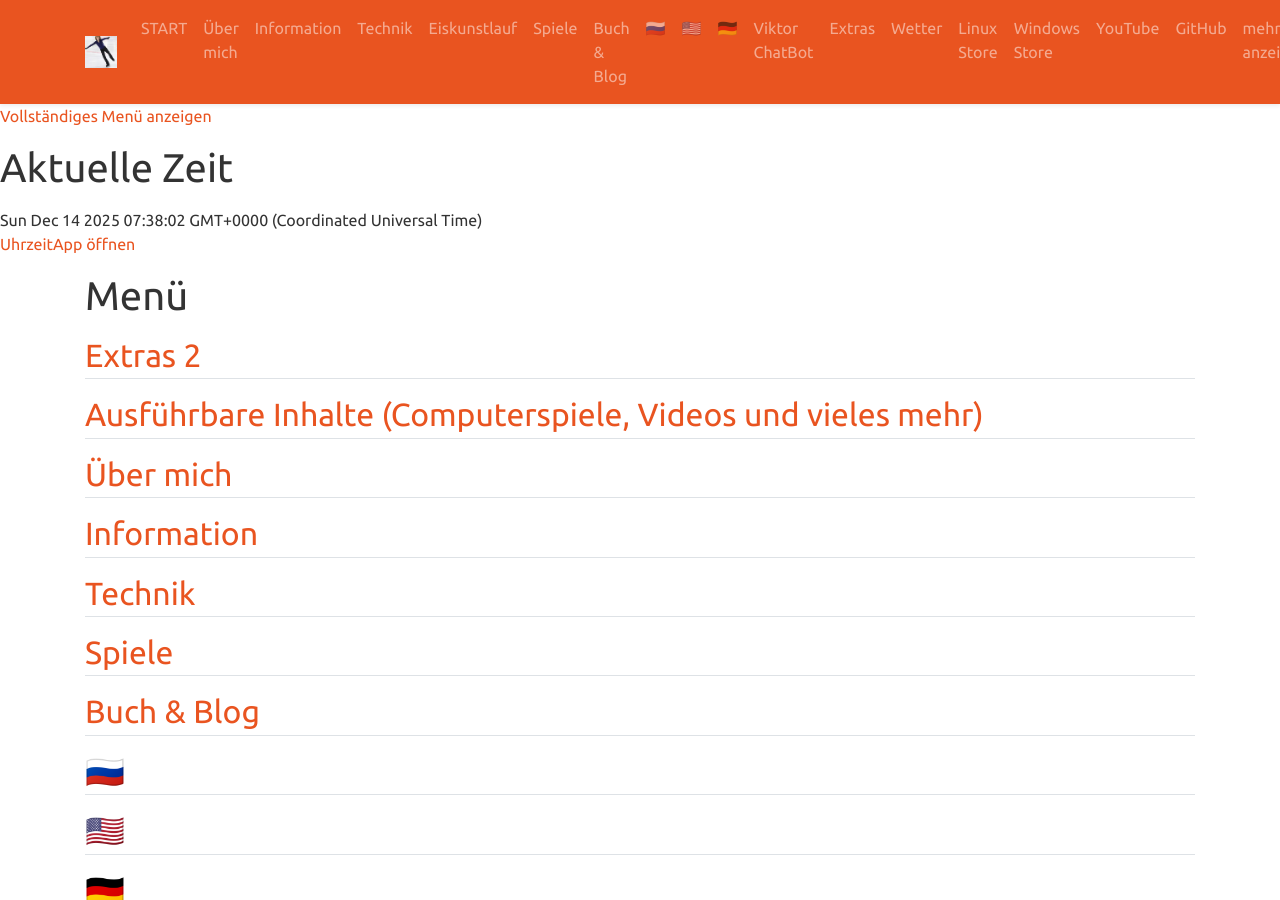
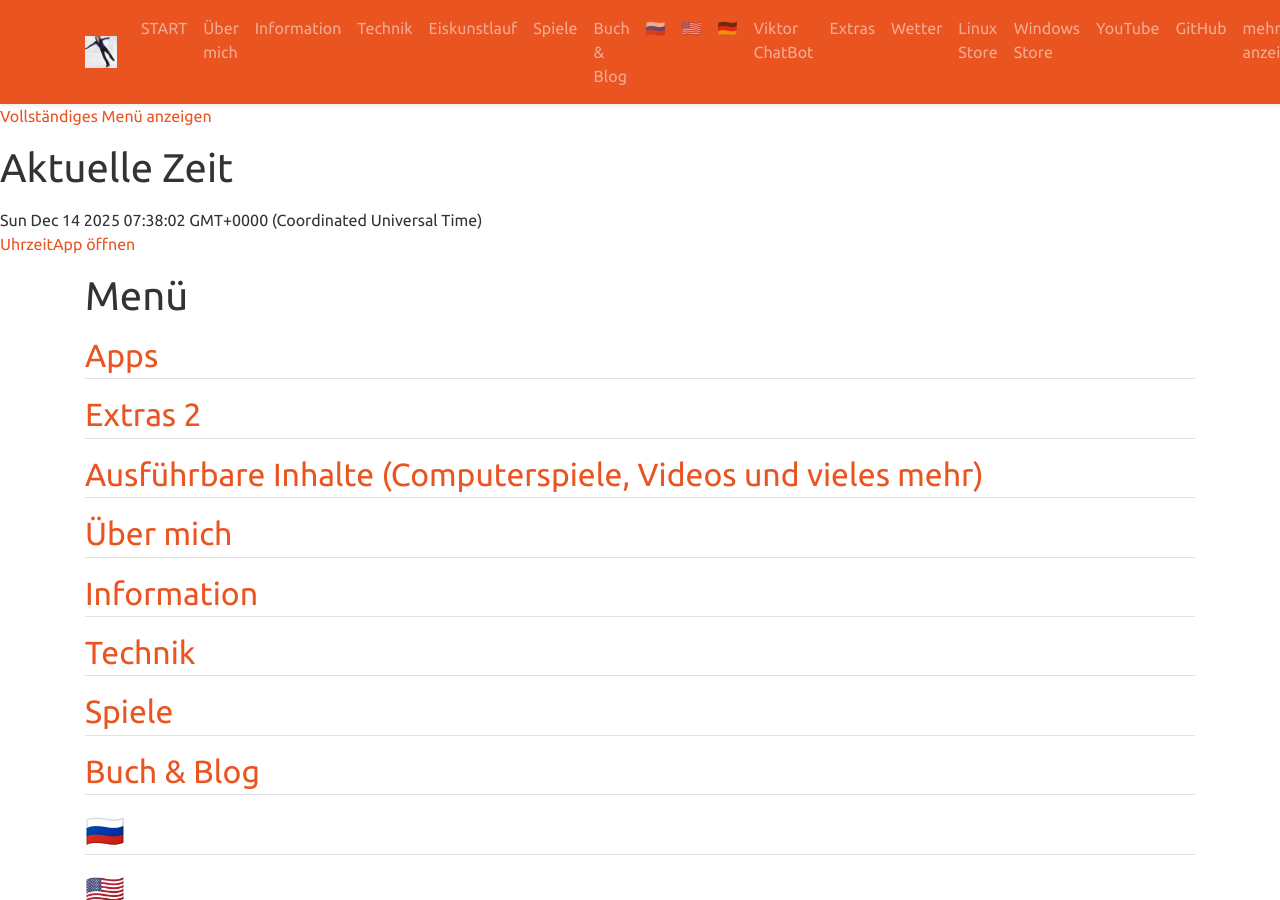
Before and after one commit to viktor-chiarcos/viktor-chiarcos.github.io, a Jekyll site: the page built from _pages/menu.md, in a window 1280 px wide and 900 px high. Built offline with Jekyll 4.4.1, drawn with Linux system fonts in a browser that asks for light colours.

Commit message:
Fix formatting in menu.md

```diff
--- a/_pages/menu.md
+++ b/_pages/menu.md
@@ -4,6 +4,8 @@ permalink: /menu/
 title: Menü
 excerpt: "Das Menü kann auf grund eines Fehlers nicht voll sein. Das schon"
 ---
+
+## [Apps](/apps)
 ## [Extras 2](/extra2/)
 ## [Ausführbare Inhalte (Computerspiele, Videos und vieles mehr)](/run/)
 ## [Über mich](/about/)
```
